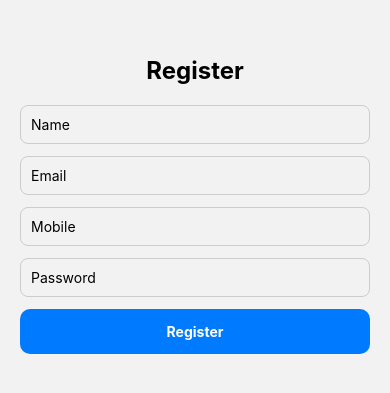
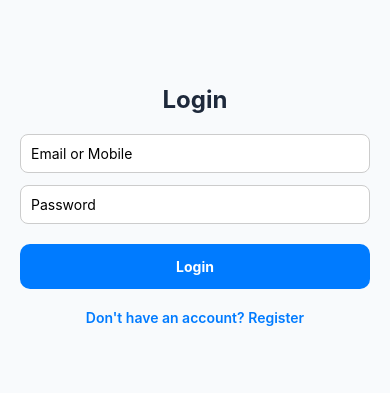
Before and after one commit to Mahesh1064156/mfinvestor_onboarding_kyc_mobile, a React Native app: screen /Login in a window 390 px wide. Before the commit this address had no page. Shown: the part 217-610 px from the top of the page. Built offline with nearby package versions, Linux system fonts and the light colour scheme.

Commit message:
feat: implement LoginScreen and integrate login routing and API service context

```diff
--- a/src/context/AuthContext.tsx
+++ b/src/context/AuthContext.tsx
@@ -1,9 +1,10 @@
 import React, { createContext, useContext, useState } from 'react';
-import { registerUser, RegisterPayload } from '../services/authService';
+import { registerUser, RegisterPayload, loginUser, LoginPayload } from '../services/authService';
 
 interface AuthContextType {
   loading: boolean;
   register: (data: RegisterPayload) => Promise<any>;
+  login: (data: LoginPayload) => Promise<any>;
   userId: number | null;
 }
 
@@ -28,8 +29,23 @@ export const AuthProvider = ({ children }: any) => {
     }
   };
 
+  const login = async (data: LoginPayload) => {
+    setLoading(true);
+    try {
+      const response = await loginUser(data);
+      if (response && response.user_id) {
+        setUserId(response.user_id);
+      }
+      return response;
+    } catch (error) {
+      throw error;
+    } finally {
+      setLoading(false);
+    }
+  };
+
   return (
-    <AuthContext.Provider value={{ loading, register, userId }}>
+    <AuthContext.Provider value={{ loading, register, login, userId }}>
       {children}
     </AuthContext.Provider>
   );
--- a/src/navigation/AppNavigator.tsx
+++ b/src/navigation/AppNavigator.tsx
@@ -1,5 +1,6 @@
 import React from 'react';
 import { createNativeStackNavigator } from '@react-navigation/native-stack';
+import LoginScreen from '../screens/Auth/LoginScreen';
 import RegisterScreen from '../screens/Auth/RegisterScreen';
 import PanScreen from '../screens/KYC/PanScreen';
 import UploadKycScreen from '../screens/KYC/UploadKycScreen';
@@ -7,6 +8,7 @@ import StatusScreen from '../screens/Dashboard/StatusScreen';
 import NotificationScreen from '../screens/Dashboard/NotificationScreen';
 
 export type RootStackParamList = {
+  Login: undefined;
   Register: undefined;
   PanScreen: undefined;
   UploadKycScreen: undefined;
@@ -19,11 +21,12 @@ const Stack = createNativeStackNavigator<RootStackParamList>();
 const AppNavigator = () => {
   return (
     <Stack.Navigator
-      initialRouteName="Register"
+      initialRouteName="Login"
       screenOptions={{
         headerShown: false,
       }}
     >
+      <Stack.Screen name="Login" component={LoginScreen} />
       <Stack.Screen name="Register" component={RegisterScreen} />
       <Stack.Screen name="PanScreen" component={PanScreen} />
       <Stack.Screen name="UploadKycScreen" component={UploadKycScreen} />
--- a/src/screens/Auth/LoginScreen.tsx
+++ b/src/screens/Auth/LoginScreen.tsx
@@ -0,0 +1,129 @@
+import React, { useState } from "react";
+import {
+  View,
+  Text,
+  TextInput,
+  TouchableOpacity,
+  StyleSheet,
+  Alert,
+  ActivityIndicator,
+} from "react-native";
+import { useAuth } from "../../context/AuthContext";
+
+type FormType = {
+  emailOrMobile: string;
+  password: string;
+};
+
+const LoginScreen = ({ navigation }: any) => {
+  const { login, loading } = useAuth();
+
+  const [form, setForm] = useState<FormType>({
+    emailOrMobile: "",
+    password: "",
+  });
+
+  const handleChange = (key: keyof FormType, value: string) => {
+    setForm((prev) => ({
+      ...prev,
+      [key]: value,
+    }));
+  };
+
+  const handleLogin = async () => {
+    if (!form.emailOrMobile.trim() || !form.password.trim()) {
+      Alert.alert('Validation Error', 'Email/Mobile and Password are required to login.');
+      return;
+    }
+
+    try {
+      const res = await login(form);
+      Alert.alert('Success', res.message || 'Logged in successfully', [
+        {
+          text: 'OK',
+          onPress: () => navigation?.navigate('PanScreen'),
+        },
+      ]);
+    } catch (err: any) {
+      Alert.alert('Error', err.error || err.message || 'Login failed');
+    }
+  };
+
+  return (
+    <View style={styles.container}>
+      <Text style={styles.title}>Login</Text>
+
+      <TextInput
+        placeholder="Email or Mobile"
+        style={styles.input}
+        keyboardType="email-address"
+        autoCapitalize="none"
+        onChangeText={(v) => handleChange("emailOrMobile", v)}
+      />
+
+      <TextInput
+        placeholder="Password"
+        style={styles.input}
+        secureTextEntry
+        onChangeText={(v) => handleChange("password", v)}
+      />
+
+      <TouchableOpacity style={styles.button} onPress={handleLogin}>
+        {loading ? (
+          <ActivityIndicator color="#fff" />
+        ) : (
+          <Text style={styles.btnText}>Login</Text>
+        )}
+      </TouchableOpacity>
+
+      <TouchableOpacity onPress={() => navigation?.navigate('Register')} style={styles.linkContainer}>
+        <Text style={styles.linkText}>Don't have an account? Register</Text>
+      </TouchableOpacity>
+    </View>
+  );
+};
+
+export default LoginScreen;
+
+const styles = StyleSheet.create({
+  container: {
+    flex: 1,
+    justifyContent: "center",
+    padding: 20,
+    backgroundColor: "#F8FAFC",
+  },
+  title: {
+    fontSize: 24,
+    marginBottom: 20,
+    fontWeight: "bold",
+    textAlign: "center",
+    color: "#1E293B",
+  },
+  input: {
+    borderWidth: 1,
+    borderColor: "#ccc",
+    padding: 10,
+    marginBottom: 12,
+    borderRadius: 8,
+    backgroundColor: "#fff",
+  },
+  button: {
+    backgroundColor: "#007BFF",
+    padding: 14,
+    borderRadius: 10,
+    alignItems: "center",
+    marginTop: 8,
+  },
+  btnText: {
+    color: "#fff",
+    fontWeight: "bold",
+  },
+  linkContainer: {
+    marginTop: 20,
+  },
+  linkText: {
+    color: "#007BFF",
+    textAlign: "center",
+    fontWeight: "600",
+  },
+});
--- a/src/screens/Auth/RegisterScreen.tsx
+++ b/src/screens/Auth/RegisterScreen.tsx
@@ -94,6 +94,12 @@ const RegisterScreen = ({ navigation }: any) => {
           <Text style={styles.btnText}>Register</Text>
         )}
       </TouchableOpacity>
+
+      <TouchableOpacity onPress={() => navigation?.navigate('Login')} style={{ marginTop: 20 }}>
+        <Text style={{ color: '#007BFF', textAlign: 'center', fontWeight: '600' }}>
+          Already have an account? Login
+        </Text>
+      </TouchableOpacity>
     </View>
   );
 };
--- a/src/services/authService.ts
+++ b/src/services/authService.ts
@@ -8,6 +8,11 @@ export interface RegisterPayload {
   role_id: string;
 }
 
+export interface LoginPayload {
+  emailOrMobile: string;
+  password: string;
+}
+
 export const registerUser = async (data: RegisterPayload) => {
   try {
     const response = await axiosInstance.post('/admin/register', data);
@@ -16,3 +21,12 @@ export const registerUser = async (data: RegisterPayload) => {
     throw error.response?.data || { message: 'Something went wrong' };
   }
 };
+
+export const loginUser = async (data: LoginPayload) => {
+  try {
+    const response = await axiosInstance.post('/admin/login', data);
+    return response.data;
+  } catch (error: any) {
+    throw error.response?.data || { message: 'Something went wrong' };
+  }
+};
```
